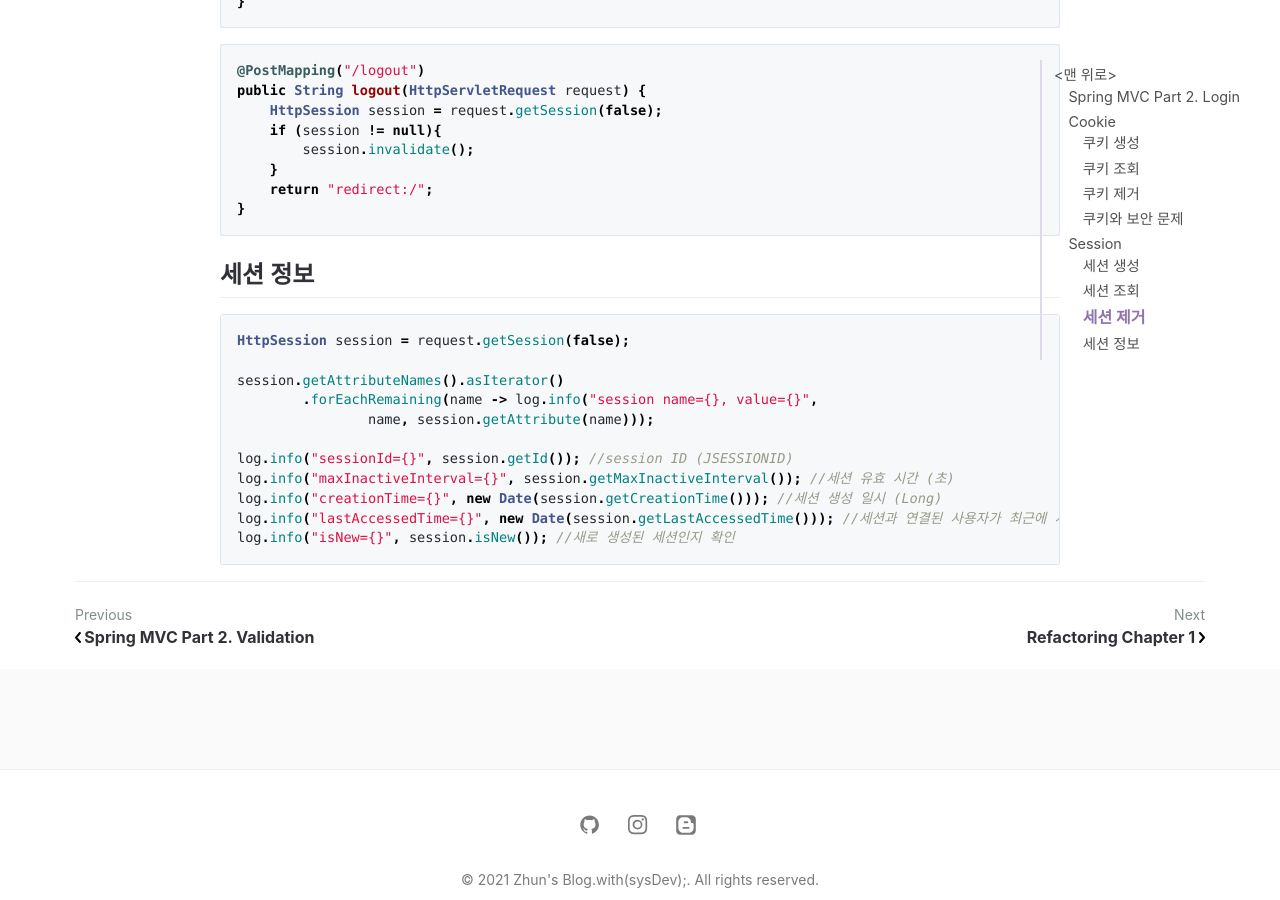
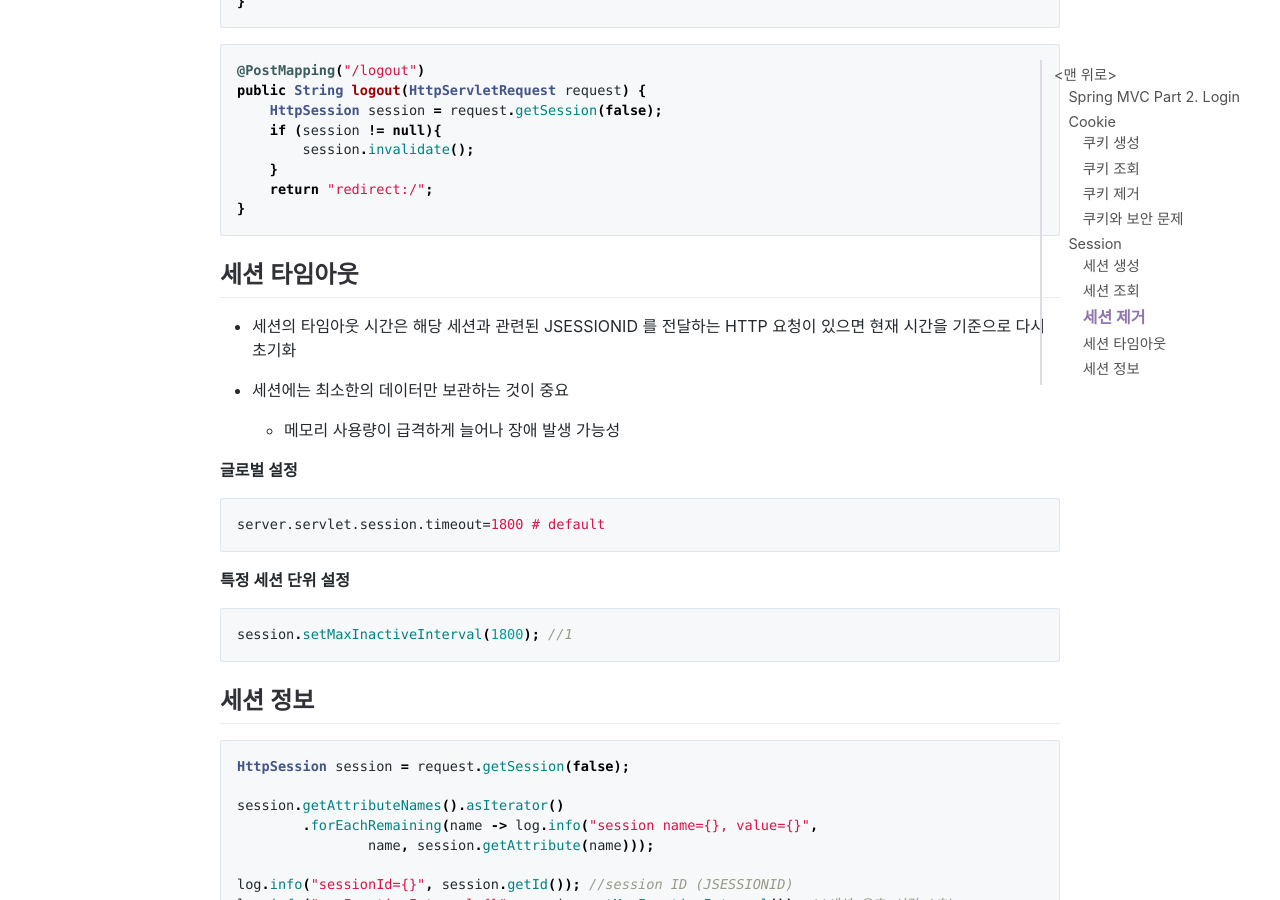
Before and after one commit to jihunparkme/jihunparkme.github.io, a Jekyll site: the page built from _posts/2021-10-13-Spring-MVC-Part2-Login.md, in a window 1280 px wide and 900 px high, scrolled down 4383 px. Built offline with Jekyll 4.4.1, drawn with Linux system fonts in a browser that asks for light colours; comment, search, counter and statistics services are not loaded.

Commit message:
[로그인 처리1 - 쿠키, 세션] 타임아웃 설정

````diff
--- a/_posts/2021-10-13-Spring-MVC-Part2-Login.md
+++ b/_posts/2021-10-13-Spring-MVC-Part2-Login.md
@@ -194,6 +194,25 @@ public String logout(HttpServletRequest request) {
 }
 ```
 
+## 세션 타임아웃
+
+- 세션의 타임아웃 시간은 해당 세션과 관련된 JSESSIONID 를 전달하는 HTTP 요청이 있으면 현재 시간을 기준으로 다시 초기화
+
+- 세션에는 최소한의 데이터만 보관하는 것이 중요
+  - 메모리 사용량이 급격하게 늘어나 장애 발생 가능성
+
+**글로벌 설정**
+
+```properties
+server.servlet.session.timeout=1800 # default
+```
+
+**특정 세션 단위 설정**
+
+```java
+session.setMaxInactiveInterval(1800); //1
+```
+
 ## 세션 정보
 
 ```java
````
